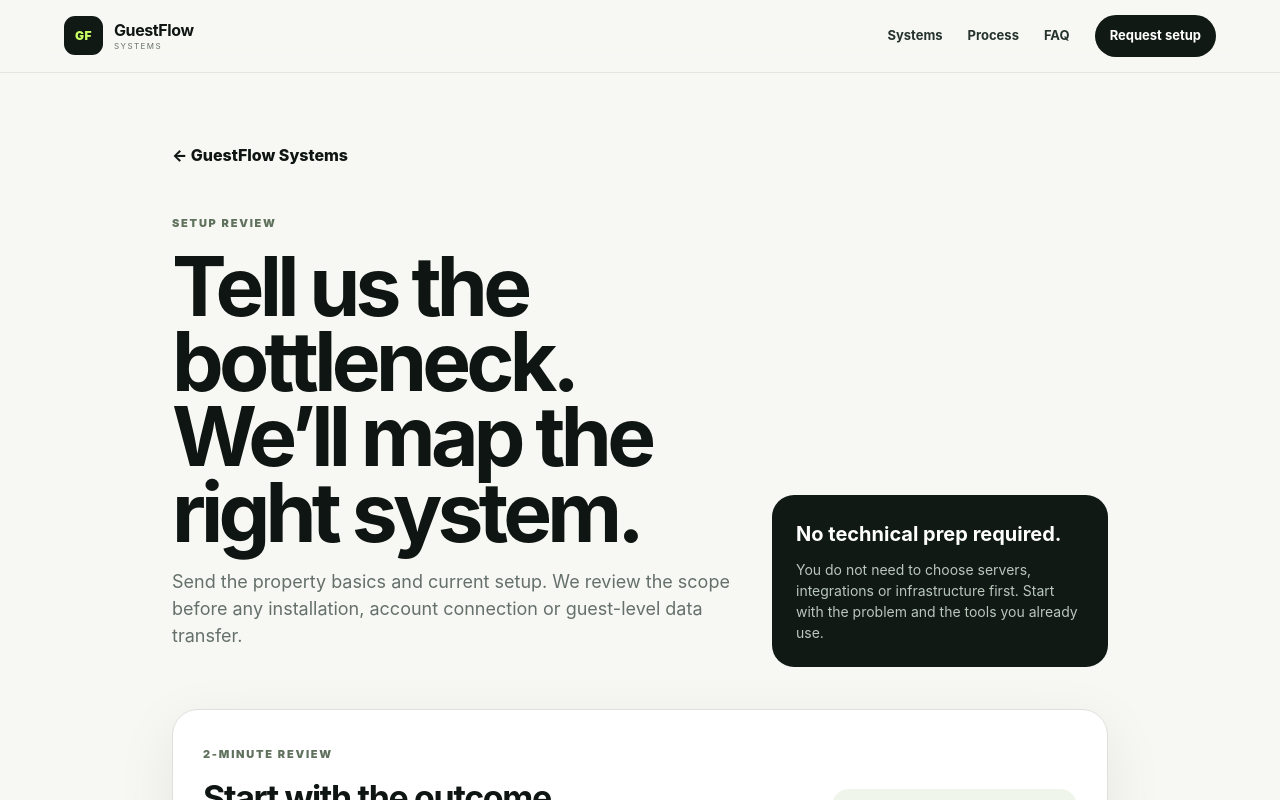
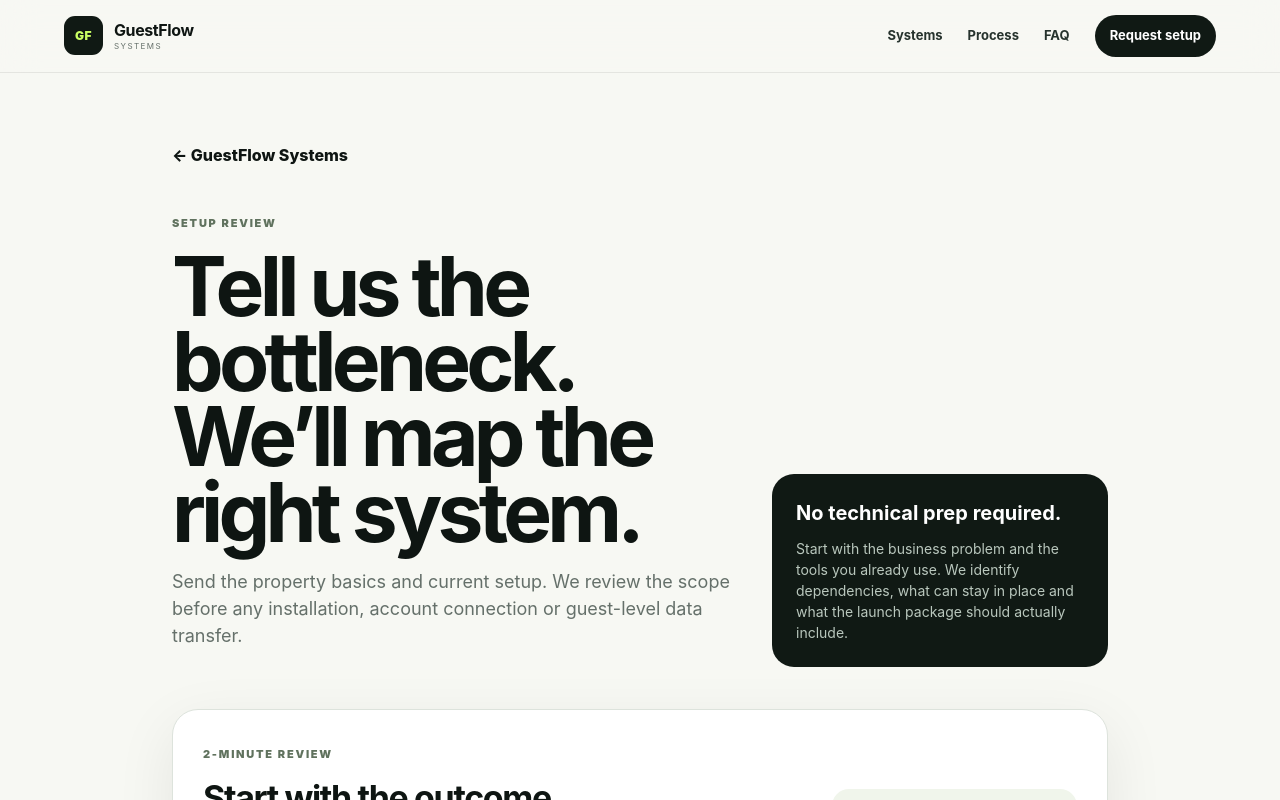
Before and after one commit to vincenzoproto/DigitalGrowthKits, a Next.js app: page /request-setup in a window 1280 px wide. Shown: the top 800 px of the page. Built offline with nearby package versions, Linux system fonts and the light colour scheme; no server answers.

Commit message:
Polish setup review page metadata and trust copy

```diff
--- a/app/request-setup/page.tsx
+++ b/app/request-setup/page.tsx
@@ -1,6 +1,13 @@
+import type { Metadata } from "next";
 import Link from "next/link";
 import { Suspense } from "react";
 import RequestSetupForm from "./RequestSetupForm";
+
+export const metadata: Metadata = {
+  title: "Request a Setup Review | GuestFlow Systems",
+  description: "Tell GuestFlow Systems what is blocking guest messaging, repeat bookings, digital guest experience or direct bookings. We map the right implementation scope before access or installation.",
+  alternates: { canonical: "/request-setup" },
+};
 
 export default function RequestSetupPage() {
   return (
@@ -14,7 +21,7 @@ export default function RequestSetupPage() {
         </div>
         <aside className="setup-side-note">
           <strong>No technical prep required.</strong>
-          <p>You do not need to choose servers, integrations or infrastructure first. Start with the problem and the tools you already use.</p>
+          <p>Start with the business problem and the tools you already use. We identify dependencies, what can stay in place and what the launch package should actually include.</p>
         </aside>
       </section>
       <Suspense fallback={<p>Loading setup form…</p>}>
```
